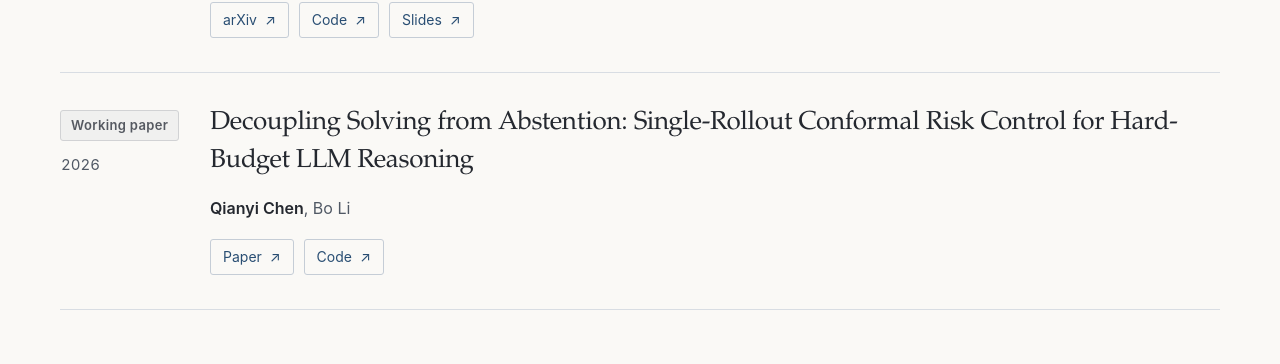
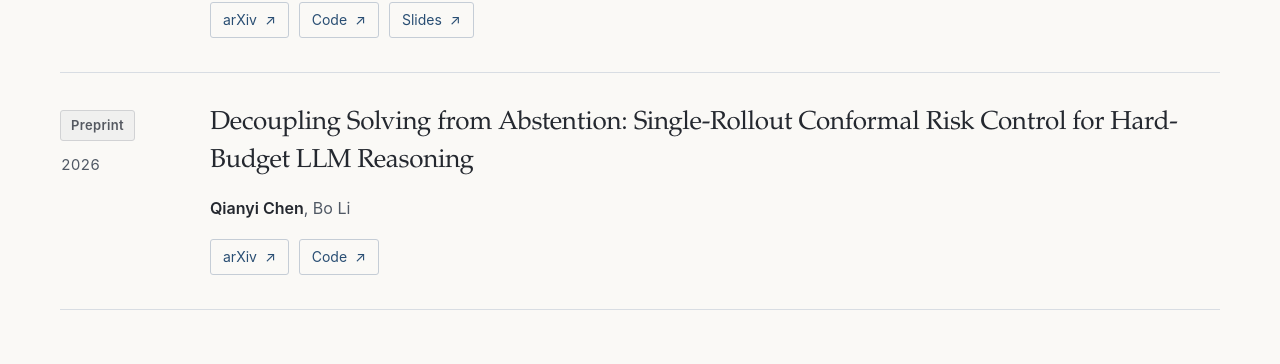
Before and after one commit to Cqyiiii/cqyiiii.github.io, a Jekyll site: the page built from _pages/about.md, in a window 1280 px wide and 900 px high, scrolled down 3756 px. Shown: the part 143-507 px from the top of the window. Built offline with Jekyll 4.4.1, drawn with Linux system fonts in a browser that asks for light colours.

Commit message:
Link Tail-CRC to its arXiv preprint

```diff
--- a/_pages/about.md
+++ b/_pages/about.md
@@ -207,14 +207,14 @@ redirect_from:
         </article>
         <article class="publication-item" data-type="working">
           <div class="publication-item__meta">
-            <span class="venue">Working paper</span>
+            <span class="venue">Preprint</span>
             <span class="year">2026</span>
           </div>
           <div class="publication-item__body">
             <h4>Decoupling Solving from Abstention: Single-Rollout Conformal Risk Control for Hard-Budget LLM Reasoning</h4>
             <p class="authors"><strong>Qianyi Chen</strong>, Bo Li</p>
             <div class="paper-links">
-              <a href="https://github.com/Cqyiiii/tail-crc/blob/main/Tail-CRC.pdf">Paper</a>
+              <a href="https://arxiv.org/pdf/2611.31065">arXiv</a>
               <a href="https://github.com/Cqyiiii/tail-crc">Code</a>
             </div>
           </div>
```
Also changed, not shown: _pages/cv.md (+2 -2 lines).
